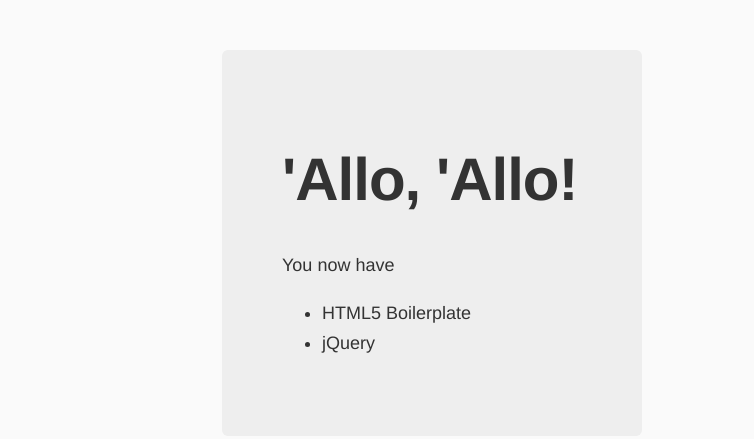
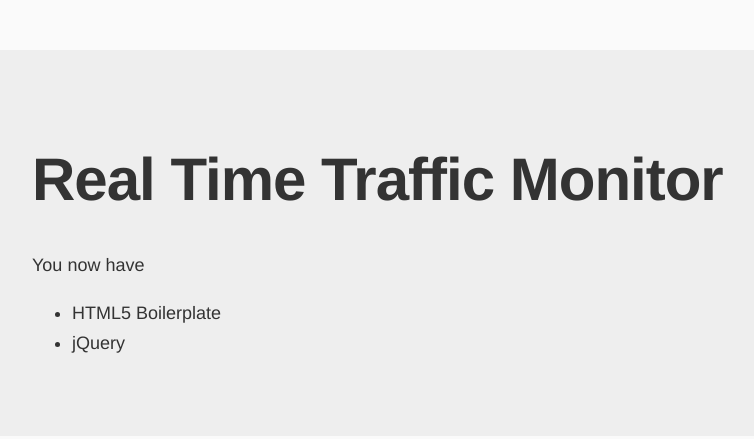
Before and after one commit to ivanjunas/rt-monitor, a website: page app/index.html in a window 1280 px wide. Shown: the whole page, without its empty margins (208-962 px from the left). Drawn offline with nearby package versions, Linux system fonts and the light colour scheme; files that its build step writes are made by us from their sources.

Commit message:
small renames

```diff
--- a/app/index.html
+++ b/app/index.html
@@ -4,7 +4,7 @@
     <meta charset="utf-8">
     <meta name="description" content="">
     <meta name="viewport" content="width=device-width, initial-scale=1">
-    <title>rt monitor</title>
+    <title>Realtime Traffic Monitor</title>
 
     <link rel="apple-touch-icon" href="apple-touch-icon.png">
     <!-- Place favicon.ico in the root directory -->
@@ -25,7 +25,7 @@
     <![endif]-->
 
     <div class="hero-unit">
-      <h1>'Allo, 'Allo!</h1>
+      <h1>Real Time Traffic Monitor</h1>
       <p>You now have</p>
       <ul>
         <li>HTML5 Boilerplate</li>
--- a/app/styles/main.css
+++ b/app/styles/main.css
@@ -13,7 +13,7 @@
 
 .hero-unit {
   margin: 50px auto 0 auto;
-  width: 300px;
+  width: 800px;
   font-size: 18px;
   font-weight: 200;
   line-height: 30px;
--- a/src/publishTrafic.js
+++ b/src/publish.js
@@ -1,5 +1,5 @@
 
-// usage: node server [address] [port]
+// usage: node publish [address] [port]
 
 var faye = require('faye'),
     address = process.argv[2] || '127.0.0.1',
```
